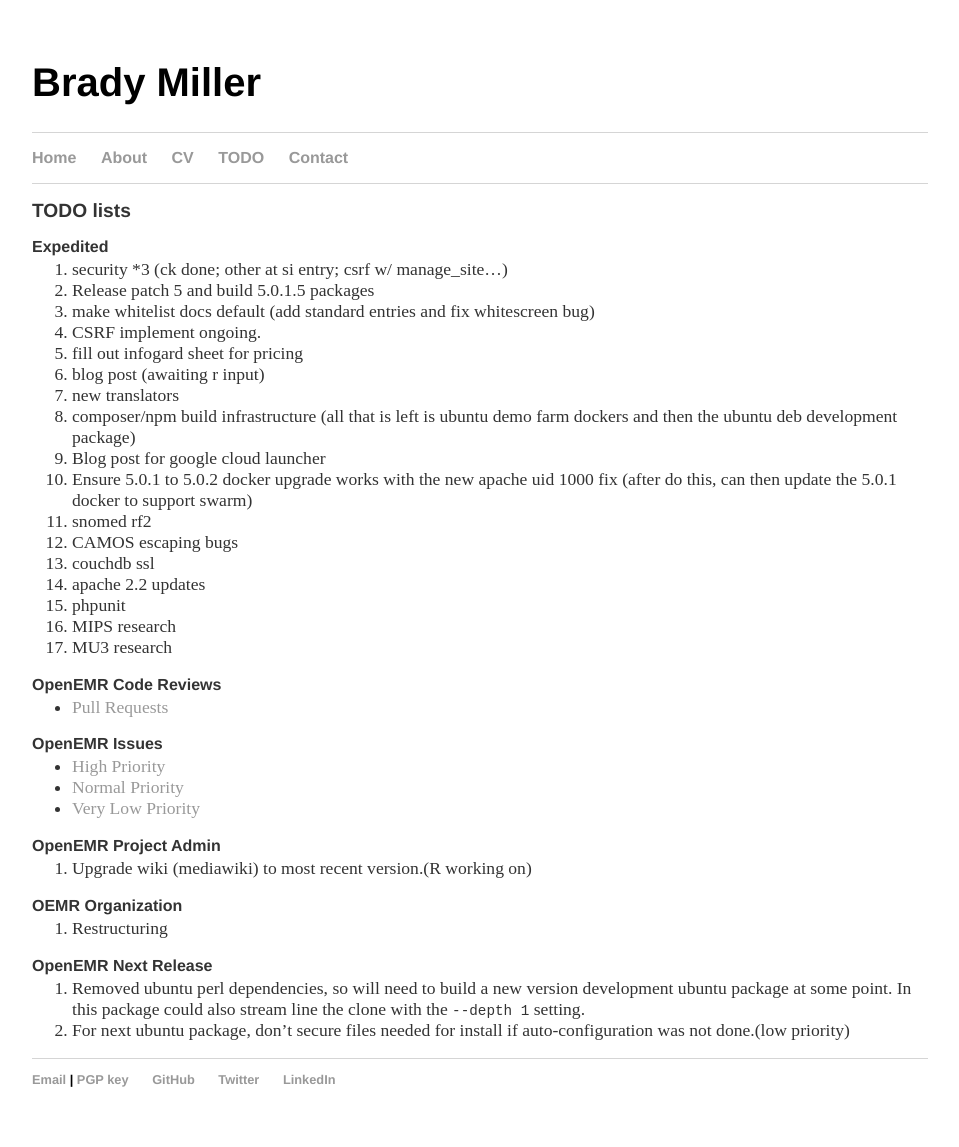
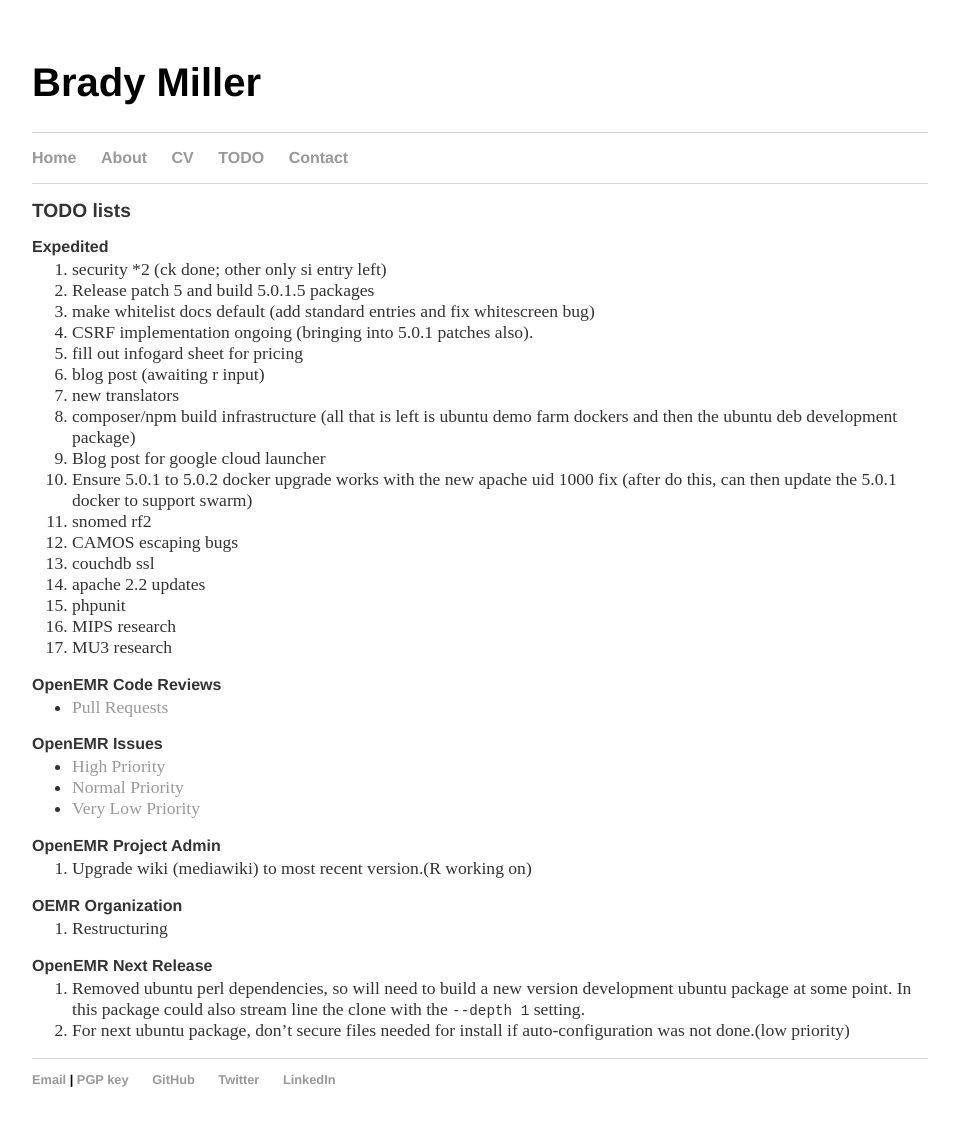
Before and after one commit to bradymiller/bradymiller.github.io, a Jekyll site: the page built from todo/index.md, in a window 1280 px wide. Shown: the whole page, without its empty margins (160-1119 px from the left). Built offline with Jekyll 4.4.1, drawn with Linux system fonts in a browser that asks for light colours; our own code applies the rules of GitHub Pages for plain Markdown files.

Commit message:
Update index.md

```diff
--- a/todo/index.md
+++ b/todo/index.md
@@ -4,10 +4,10 @@
 ## TODO lists
 
 ### Expedited
-1. security *3 (ck done; other at si entry; csrf w/ manage_site...)
+1. security *2 (ck done; other only si entry left)
 1. Release patch 5 and build 5.0.1.5 packages
 1. make whitelist docs default (add standard entries and fix whitescreen bug)
-1. CSRF implement ongoing.
+1. CSRF implementation ongoing (bringing into 5.0.1 patches also).
 1. fill out infogard sheet for pricing
 1. blog post (awaiting r input)
 1. new translators
```
